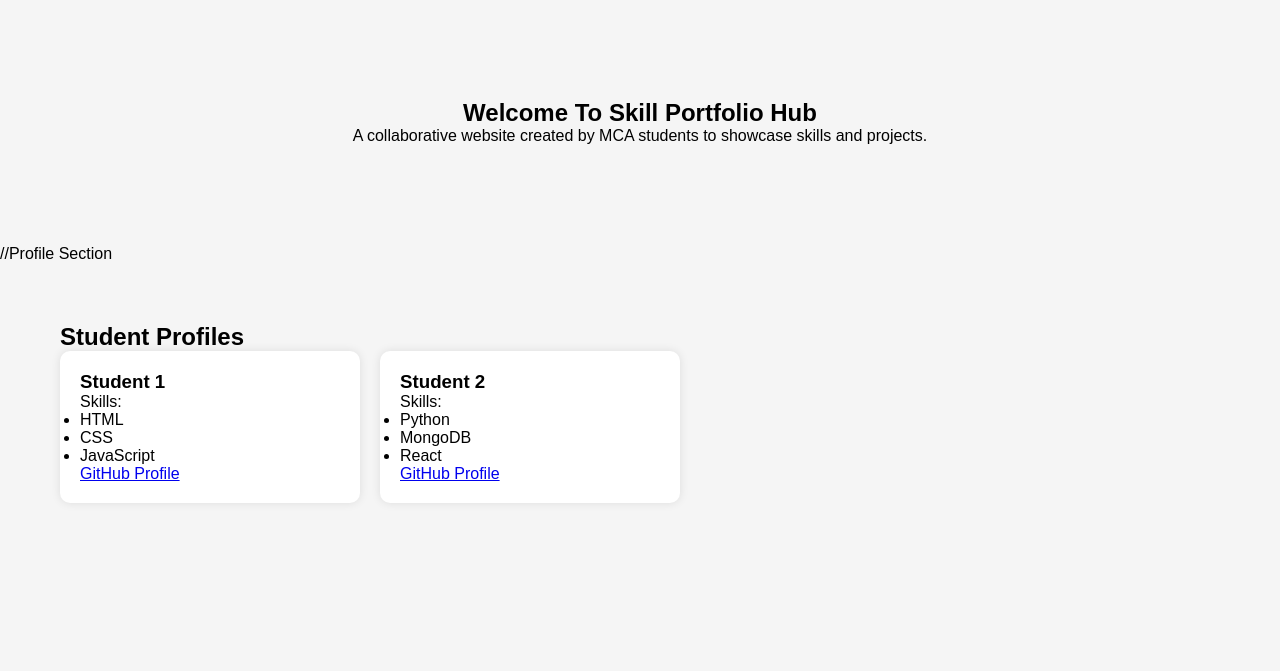
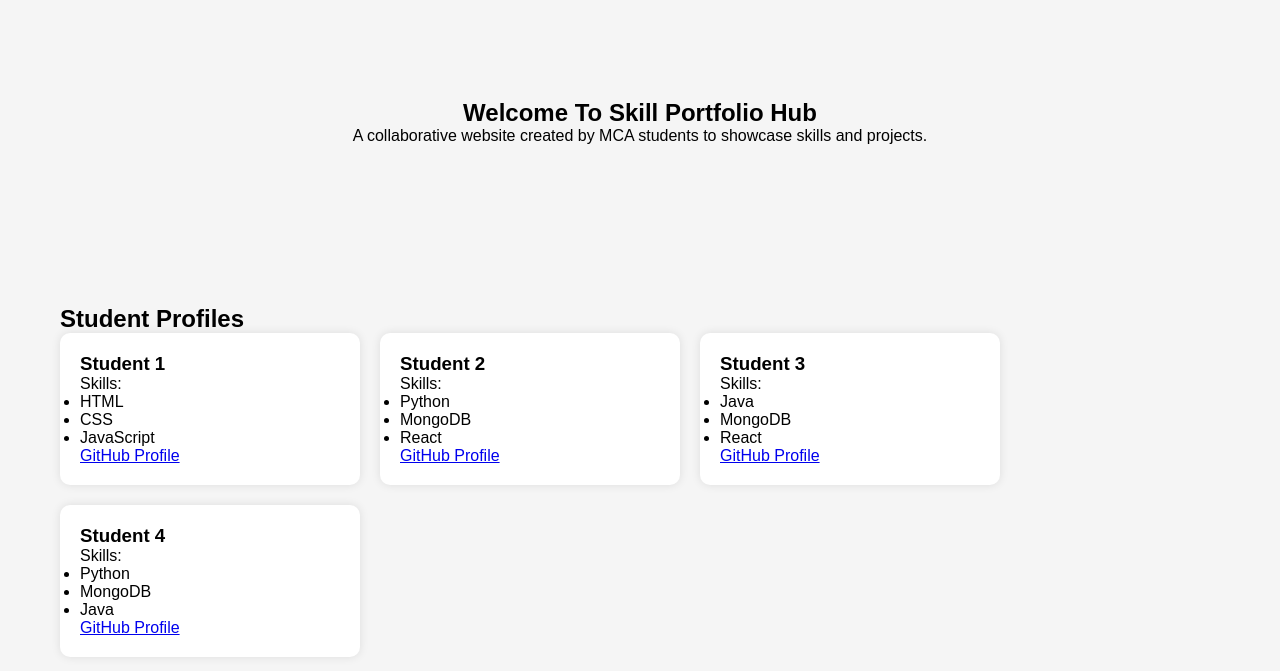
Before and after one commit to priyasaviluha/Student-Skill-Portfolio, a plain HTML site: page index.html in a window 1280 px wide. Shown: the part 69-740 px from the top of the page. Drawn offline with Linux system fonts and the light colour scheme.

Commit message:
Changes Added

```diff
--- a/index.html
+++ b/index.html
@@ -30,7 +30,7 @@
 
 </section>
 
-//Profile Section
+<!--Profile Section-->
 
 <section id="profiles">
 
@@ -65,8 +65,27 @@
 
     <a href="#">GitHub Profile</a>
 </div>
+<div class="card">
+    <h3>Student 3</h3>
+    <p>Skills:</p>
+    <ul>
+        <li>Java</li>
+        <li>MongoDB</li>
+        <li>React</li>
+    </ul>
+    <a href="#">GitHub Profile</a>
+</div>
+<div class="card">
+    <h3>Student 4</h3>
+    <p>Skills:</p>
+    <ul>
+        <li>Python</li>
+        <li>MongoDB</li>
+        <li>Java</li>
+    </ul>
+    <a href="#">GitHub Profile</a>
+</div>
 </div>
 </section>
-
 </body>
 </html>
```
